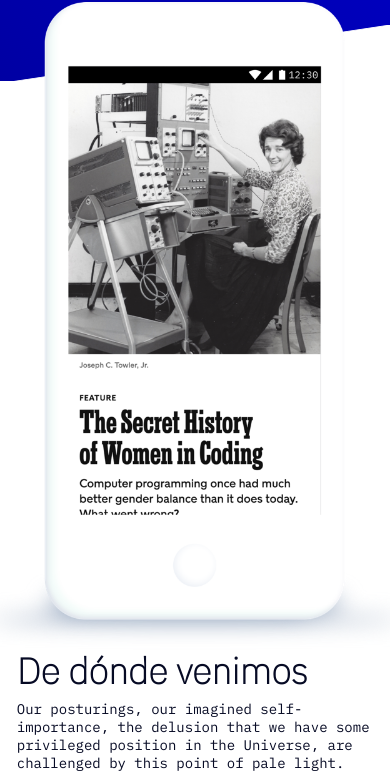
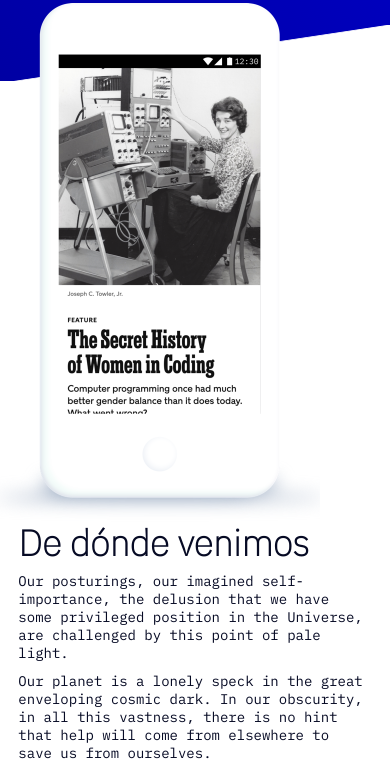
Before and after one commit to Juansecod/Podcast, a plain HTML site: page index.html in a window 390 px wide. Shown: the part 1585-2360 px from the top of the page. Drawn offline with Linux system fonts and the light colour scheme.

Commit message:
Corregimientos de errores en vistas mobile

```diff
--- a/styles/partials/mobile/_basic-rules-mobiles.scss
+++ b/styles/partials/mobile/_basic-rules-mobiles.scss
@@ -1,8 +1,4 @@
 /*Reglas basicas para algunas etiquetas en el diseño mobile*/
-
-body {
-    min-width: 320px;
-}
 
 p {
     font-size: $font-size-mobile;
--- a/styles/partials/mobile/_where-come-mobile.scss
+++ b/styles/partials/mobile/_where-come-mobile.scss
@@ -6,9 +6,12 @@
     flex-direction: column;
     top: -20vw;
     img {
-        width: 100%;
+        min-width: 320px;
+        width: 320px;
     }
     .container-text {
+        min-width: 288px;
+        width: 90vw;
         margin-top: 0;
         margin-right: 4.9%;
     }
--- a/styles/style.scss
+++ b/styles/style.scss
@@ -17,19 +17,7 @@
     @import './partials/themes';
     @import './partials/hear-podcast';
     @import './partials/footer';
-    /*Diseño Responsive para movil*/
-
-    @media screen and (max-width: 425px) {
-        @import './partials/mobile/basic-rules-mobiles';
-        @import './partials/mobile/header-mobile';
-        @import './partials/mobile/banner-mobile';
-        @import './partials/mobile/episodes';
-        @import './partials/mobile/where-come-mobile';
-        @import './partials/mobile/guests-mobile';
-        @import './partials/mobile/themes-mobile';
-        @import './partials/mobile/hear-podcast-mobile';
-        @import './partials/mobile/footer-mobile';
-    }
+    /*Diseño responsive*/
 
     @media screen and (max-width: 768px) {
         @import './partials/mobile/basic-rules-mobiles';
@@ -44,4 +32,11 @@
             @import './partials/mobile/themes-mobile';
             @import './partials/mobile/footer-mobile';
         }
+        @media screen and (max-width: 425px) {
+            @import './partials/mobile/episodes-mobile';
+            @import './partials/mobile/where-come-mobile';
+            @import './partials/mobile/guests-mobile';
+            @import './partials/mobile/themes-mobile';
+            @import './partials/mobile/footer-mobile';
+        }
     }
```
Also changed, not shown: styles/partials/mobile/_episodes-mobile.scss (renamed from styles/partials/mobile/_episodes.scss), styles/style.css, 1 other file.
